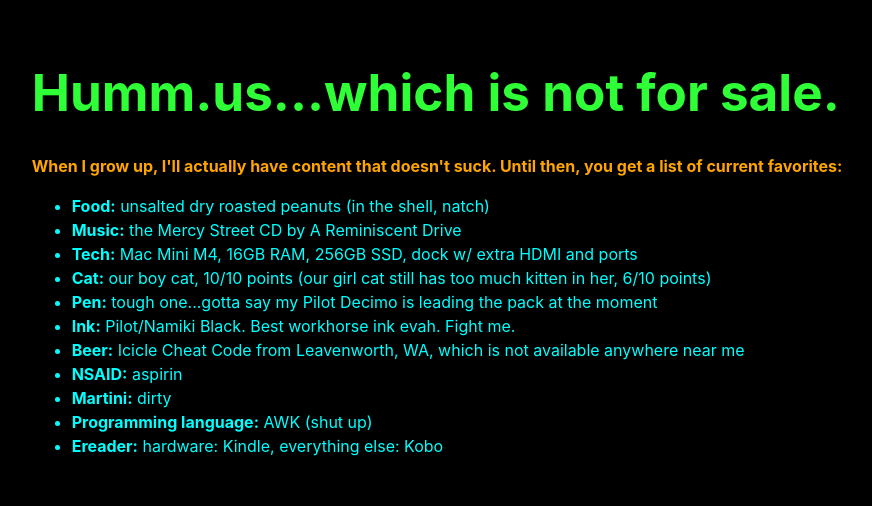
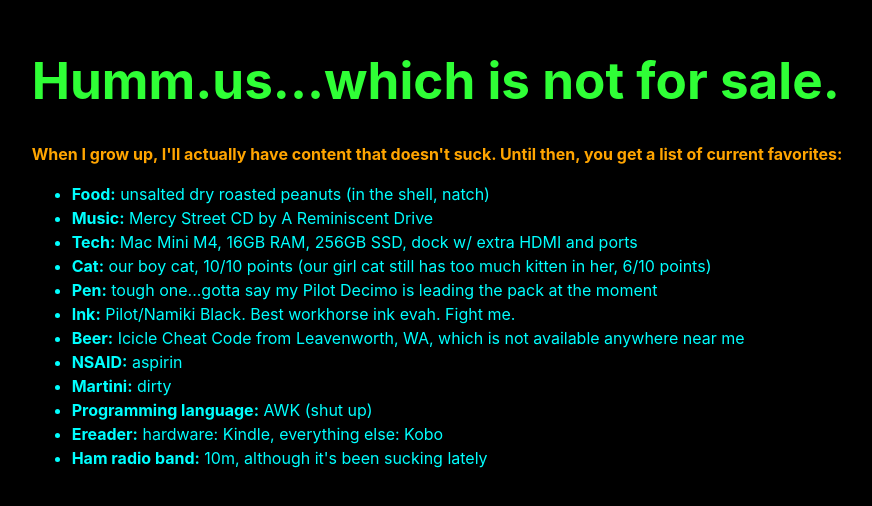
Before and after one commit to modalpdx/modalpdx.github.io, a React (Vite) app: page / in a window 1280 px wide. Shown: the part 148-654 px from the top of the page, without its empty margins (203-1075 px from the left). Built offline with nearby package versions, Linux system fonts and the light colour scheme.

Commit message:
Ham band update, remove the from CD line

```diff
--- a/src/routes/home/PageHome.jsx
+++ b/src/routes/home/PageHome.jsx
@@ -9,7 +9,7 @@
 
         <ul>
           <li><strong>Food:</strong> unsalted dry roasted peanuts (in the shell, natch)</li>
-          <li><strong>Music:</strong> the Mercy Street CD by A Reminiscent Drive</li>
+          <li><strong>Music:</strong> Mercy Street CD by A Reminiscent Drive</li>
           <li><strong>Tech:</strong> Mac Mini M4, 16GB RAM, 256GB SSD, dock w/ extra HDMI and ports</li>
           <li><strong>Cat:</strong> our boy cat, 10/10 points (our girl cat still has too much kitten in her, 6/10 points)</li>
           <li><strong>Pen:</strong> tough one...gotta say my Pilot Decimo is leading the pack at the moment</li>
@@ -19,6 +19,7 @@
           <li><strong>Martini:</strong> dirty</li>
           <li><strong>Programming language:</strong> AWK (shut up)</li>
           <li><strong>Ereader:</strong> hardware: Kindle, everything else: Kobo</li>
+          <li><strong>Ham radio band:</strong> 10m, although it's been sucking lately</li>
         </ul>
       </div>
     </>
```
